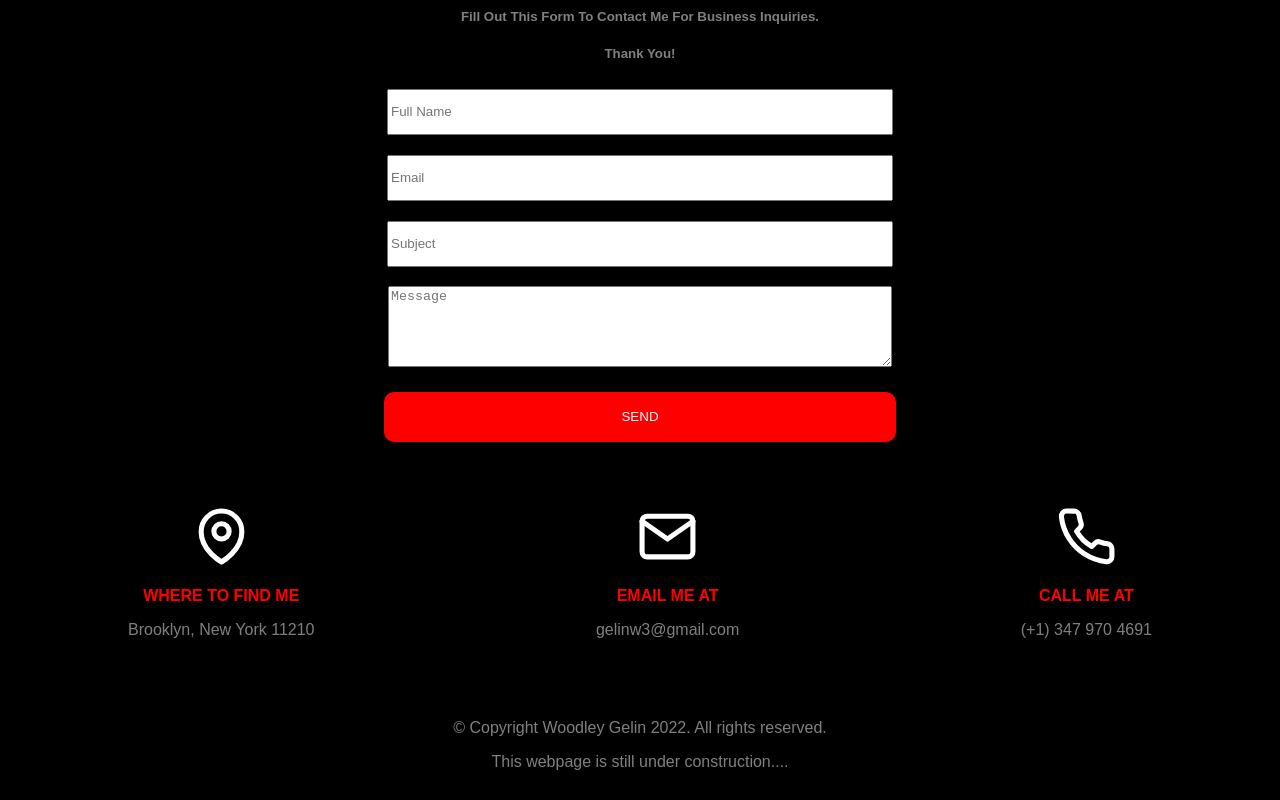
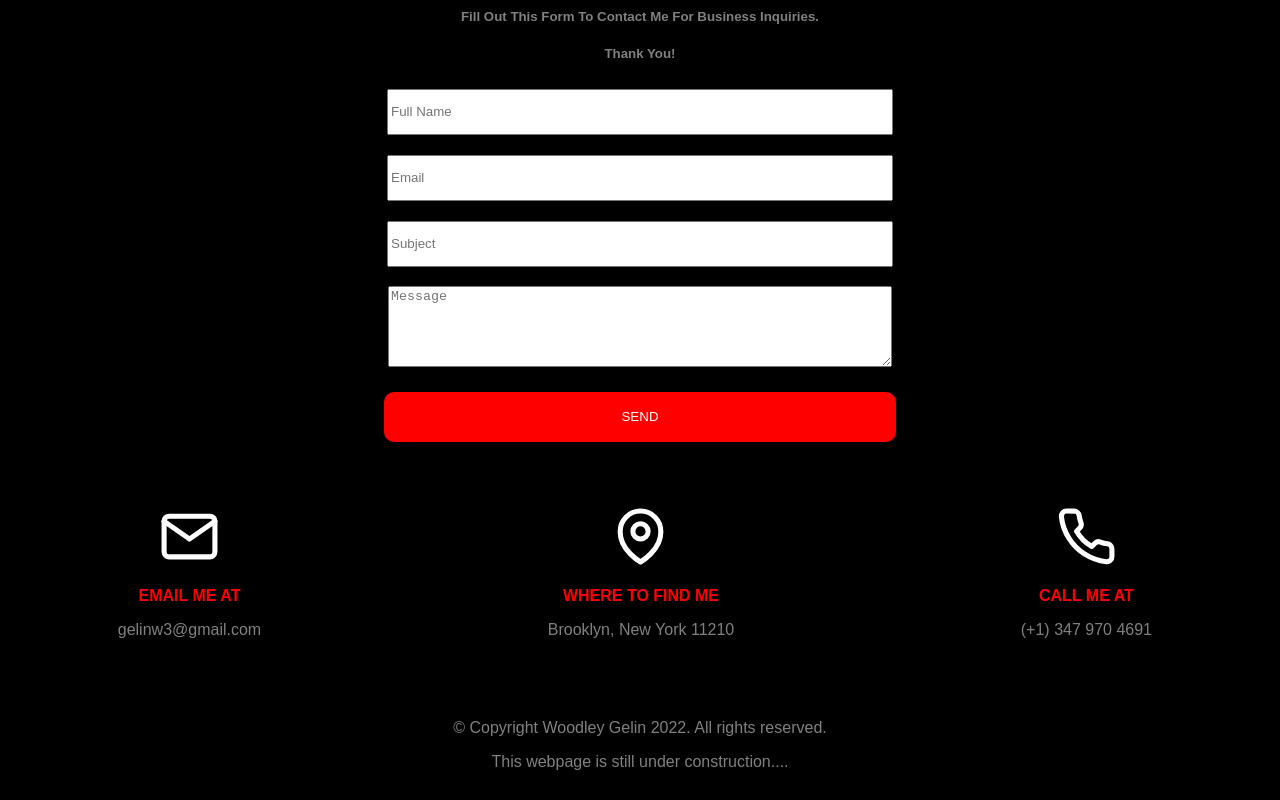
Before and after one commit to kinglaine/portfolio, a React (Create React App) app: page / in a window 1280 px wide. Shown: the part 3063-3863 px from the top of the page. Built offline with nearby package versions, Linux system fonts and the light colour scheme.

Commit message:
center contact info

```diff
--- a/src/Section 4 Component/MyInfo.css
+++ b/src/Section 4 Component/MyInfo.css
@@ -31,6 +31,7 @@
 }
 .mail{
     text-align: center;
+    margin-left: -1%;
 }
 
 @media screen and (max-width:950px) {
--- a/src/Section 4 Component/MyInfo.js
+++ b/src/Section 4 Component/MyInfo.js
@@ -5,15 +5,15 @@ import pin from "../Icons/pin.svg"
 function MyInfo(){
     return(
         <div id="MyInfoCOntainer">
+            <div className="mail">
+            <img className="contactPic" src={mail} alt = "mail icon"></img>
+                <p  id="span1"><b>EMAIL ME AT</b></p>
+                <p id="p1"><a id="p1" href = "mailto: gelinw3@gmail.com">gelinw3@gmail.com</a></p>
+            </div>
             <div className="address">
             <img className="contactPic" src={pin} alt = "pin icon"></img>
                 <p id="span1"><b>WHERE TO FIND ME</b></p>
                 <p id="p1">Brooklyn, New York 11210</p>
-            </div>
-            <div className="mail">
-            <img className="contactPic" src={mail} alt = "mail icon"></img>
-                <p  id="span1"><b>EMAIL ME AT</b></p>
-                <p id="p1"><a id="p1" href = "mailto: gelinw3@gmail.com">gelinw3@gmail.com</a></p>
             </div>
             <div className="telephone">
             <img className="contactPic" src={phone} alt = "telephone icon"></img>
```
